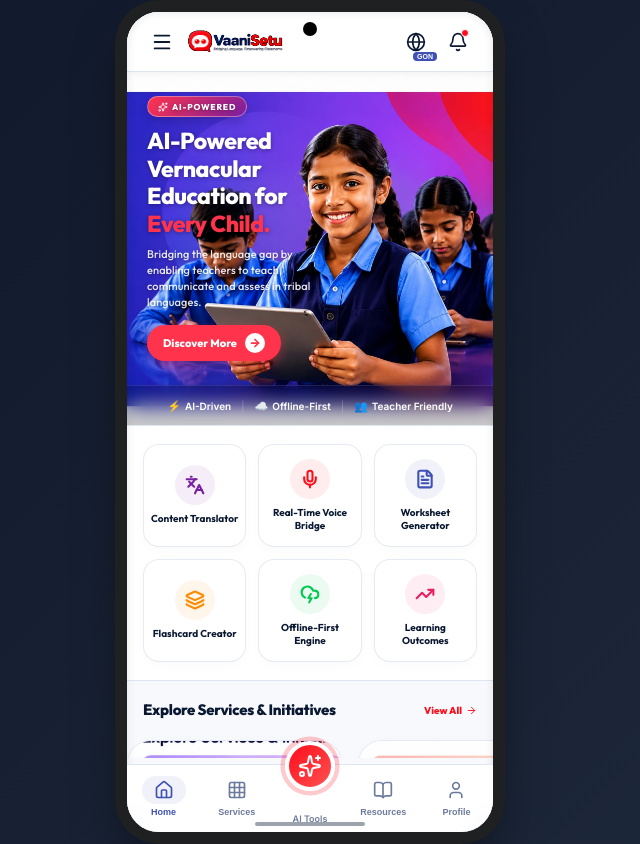
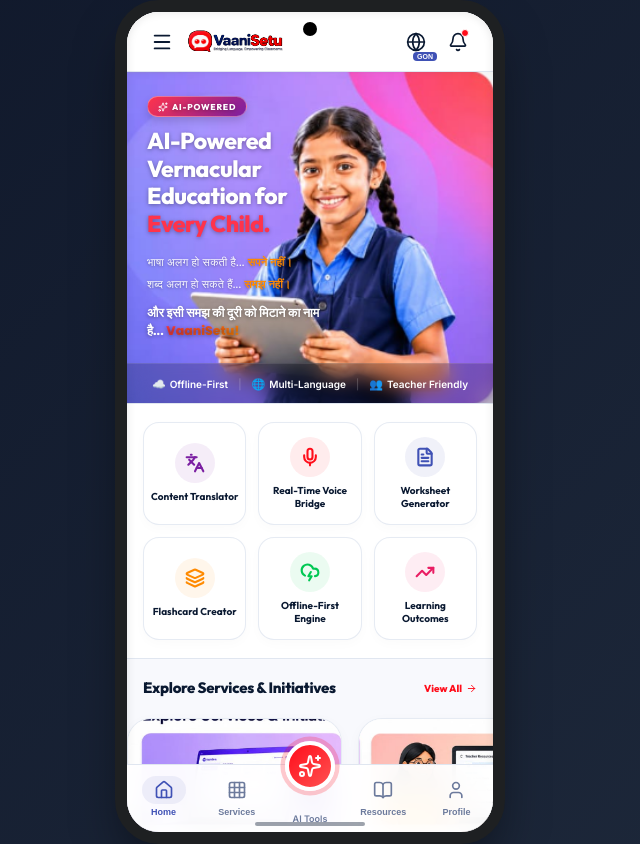
Before and after one commit to krishna90k9122-netizen/ANDROID-, a React (Vite) app: page / in a window 1280 px wide. Shown: the whole page, without its empty margins (330-970 px from the left). Built offline with nearby package versions, Linux system fonts and the light colour scheme.

Commit message:
feat(ui): refine Hero section with VaaniSetu branding and improve viewport/scrolling safe area styles

```diff
--- a/src/App.jsx
+++ b/src/App.jsx
@@ -103,7 +103,7 @@
           {/* 1. HOME TAB */}
           {currentTab === 'home' && (
             <div className="tab-page animate-fade-in-up">
-              <HeroSection onDiscoverMore={() => setCurrentTab('services')} />
+              <HeroSection />
               <ServiceCarousel onSelectService={handleServiceSelect} />
               <ExploreServices onSelectInitiative={handleInitiativeSelect} />
               <WhyVaaniSetu />
@@ -439,6 +439,8 @@
           flex: 1;
           overflow-y: auto;
           position: relative;
+          padding-bottom: 84px; /* Ensure content is not covered by bottom navigation */
+          -webkit-overflow-scrolling: touch; /* Smooth momentum scrolling on mobile */
         }
 
         .tab-page {
--- a/src/components/BottomNavigation.jsx
+++ b/src/components/BottomNavigation.jsx
@@ -51,7 +51,7 @@
           bottom: 0;
           left: 0;
           right: 0;
-          height: 68px;
+          height: calc(68px + env(safe-area-inset-bottom, 0px));
           background-color: rgba(255, 255, 255, 0.95);
           backdrop-filter: blur(12px);
           -webkit-backdrop-filter: blur(12px);
@@ -60,7 +60,7 @@
           grid-template-columns: repeat(5, 1fr);
           align-items: center;
           justify-items: center;
-          padding-bottom: 4px; /* Room for gesture bar */
+          padding-bottom: calc(4px + env(safe-area-inset-bottom, 0px)); /* Room for gesture bar and safe areas */
           z-index: 1000;
         }
 
--- a/src/components/HeroSection.jsx
+++ b/src/components/HeroSection.jsx
@@ -1,7 +1,7 @@
 import React from 'react';
-import { ArrowRight, Sparkles } from 'lucide-react';
+import { Sparkles } from 'lucide-react';
 
-export default function HeroSection({ onDiscoverMore }) {
+export default function HeroSection() {
   return (
     <section className="hero-section animate-fade-in-up">
       {/* Content Container (sitting in front of the background image) */}
@@ -14,29 +14,25 @@
         <h1 className="hero-title-main">
           AI-Powered Vernacular Education for <span className="text-highlight-red">Every Child.</span>
         </h1>
-
-        <p className="hero-desc-main">
-          Bridging the language gap by enabling teachers to teach, communicate and assess in tribal languages.
-        </p>
-
-        <button className="btn-hero-cta press-effect" onClick={onDiscoverMore}>
-          <span>Discover More</span>
-          <div className="cta-arrow-circle">
-            <ArrowRight size={12} color="#FF334B" strokeWidth={3.5} />
-          </div>
-        </button>
+        <div className="hindi-msg-container">
+          <p className="hindi-line">भाषा अलग हो सकती है... <span className="hindi-word-highlight">सपने नहीं।</span></p>
+          <p className="hindi-line">शब्द अलग हो सकते हैं... <span className="hindi-word-highlight">समझ नहीं।</span></p>
+          <p className="hindi-line-hero">
+            और इसी समझ की दूरी को मिटाने का नाम है... <span className="text-highlight-brand-vs">VaaniSetu!</span>
+          </p>
+        </div>
       </div>
 
       {/* Bottom Features Benefits Bar */}
       <div className="hero-benefits-bar">
         <div className="benefit-item">
-          <span className="benefit-icon">⚡</span>
-          <span>AI-Driven</span>
+          <span className="benefit-icon">☁️</span>
+          <span>Offline-First</span>
         </div>
         <div className="benefit-divider">|</div>
         <div className="benefit-item">
-          <span className="benefit-icon">☁️</span>
-          <span>Offline-First</span>
+          <span className="benefit-icon">🌐</span>
+          <span>Multi-Language</span>
         </div>
         <div className="benefit-divider">|</div>
         <div className="benefit-item">
@@ -50,8 +46,9 @@
           position: relative;
           background-image: url('/assets/hero_bg.png');
           background-size: cover;
-          background-position: 72% center; /* Centers the schoolgirl holding the tablet beautifully */
+          background-position: right center; /* Focus on the schoolgirl on the right */
           background-repeat: no-repeat;
+          background-color: #6a1b9a; /* Deep purple fallback matching the background to prevent any white edge leaks */
           padding: 24px 20px 64px 20px; /* Large bottom padding to accommodate benefits bar */
           overflow: hidden;
           display: flex;
@@ -101,49 +98,61 @@
           font-weight: 900;
         }
 
-        .hero-desc-main {
-          font-family: 'Outfit', sans-serif;
-          font-size: 11px;
-          color: rgba(255, 255, 255, 0.9);
-          line-height: 1.45;
-          font-weight: 500;
-          letter-spacing: 0.1px;
+        @keyframes slideUp {
+          from {
+            opacity: 0;
+            transform: translateY(12px);
+          }
+          to {
+            opacity: 1;
+            transform: translateY(0);
+          }
         }
 
-        .btn-hero-cta {
+        .hindi-msg-container {
           display: flex;
-          align-items: center;
-          gap: 8px;
-          background: #FF334B; /* Matching vibrant red button from mockup */
-          color: var(--color-white);
-          border: none;
-          padding: 8px 16px;
-          border-radius: 50px;
-          font-family: 'Outfit', sans-serif;
-          font-weight: 800;
-          font-size: 11px;
-          cursor: pointer;
-          align-self: flex-start;
-          box-shadow: 0 4px 12px rgba(255, 51, 75, 0.35);
-          transition: all var(--transition-fast);
-          margin-top: 4px;
+          flex-direction: column;
+          gap: 6px;
+          margin-top: 8px;
+          animation: slideUp 0.8s cubic-bezier(0.16, 1, 0.3, 1) forwards;
+          font-family: 'Poppins', 'Outfit', sans-serif;
         }
 
-        .btn-hero-cta:hover {
-          background-color: #E6223A;
-          transform: translateY(-1px);
-          box-shadow: 0 6px 16px rgba(255, 51, 75, 0.45);
+        .hindi-line {
+          font-family: 'Poppins', sans-serif;
+          font-size: 11px;
+          color: rgba(255, 255, 255, 0.95);
+          line-height: 1.4;
+          font-weight: 500;
+          letter-spacing: 0.2px;
+          margin: 0;
+          text-shadow: 0 1px 3px rgba(0, 0, 0, 0.35);
         }
 
-        .cta-arrow-circle {
-          width: 20px;
-          height: 20px;
-          background-color: var(--color-white);
-          border-radius: 50%;
-          display: flex;
-          align-items: center;
-          justify-content: center;
+        .hindi-word-highlight {
+          color: #FF8A00; /* Beautiful brand orange accent highlight */
+          font-weight: 600;
         }
+
+        .hindi-line-hero {
+          font-family: 'Poppins', sans-serif;
+          font-size: 12.5px;
+          color: var(--color-white);
+          line-height: 1.4;
+          font-weight: 700;
+          margin-top: 6px;
+          margin-bottom: 0;
+          text-shadow: 0 1px 4px rgba(0, 0, 0, 0.4);
+        }
+
+        .text-highlight-brand-vs {
+          background: linear-gradient(135deg, #FF334B 0%, #FF8A00 100%);
+          -webkit-background-clip: text;
+          -webkit-text-fill-color: transparent;
+          font-weight: 800;
+          display: inline-block;
+        }
+
 
         /* Bottom Benefits Bar */
         .hero-benefits-bar {
--- a/src/index.css
+++ b/src/index.css
@@ -1,4 +1,4 @@
-@import url('https://fonts.googleapis.com/css2?family=Inter:wght@300;400;500;600;700&family=Outfit:wght@400;500;600;700;800&display=swap');
+@import url('https://fonts.googleapis.com/css2?family=Inter:wght@300;400;500;600;700&family=Outfit:wght@400;500;600;700;800&family=Poppins:wght@400;500;600;700;800&display=swap');
 
 :root {
   /* Brand Colors */
@@ -114,18 +114,16 @@
   flex: 1;
   display: flex;
   flex-direction: column;
-  overflow-y: auto;
-  overflow-x: hidden;
+  overflow: hidden; /* Main viewport wrapper is not scrollable */
   background-color: var(--color-bg-light);
   position: relative;
-  padding-bottom: 74px; /* Space for sticky bottom navigation */
 }
 
-/* Hide scrollbars but preserve scrolling */
-.app-screen-viewport::-webkit-scrollbar {
+/* Hide scrollbars */
+.tab-scroll-container::-webkit-scrollbar {
   display: none;
 }
-.app-screen-viewport {
+.tab-scroll-container {
   -ms-overflow-style: none;
   scrollbar-width: none;
 }
@@ -135,7 +133,9 @@
   body {
     background-color: var(--color-bg-light);
     display: block;
-    overflow: auto;
+    overflow: hidden; /* Lock body scrolling to prevent mobile layout jitter */
+    height: 100vh;
+    width: 100vw;
   }
   .app-simulator-wrapper {
     width: 100vw;
@@ -148,7 +148,7 @@
     display: none;
   }
   .app-screen-viewport {
-    height: 100vh;
+    height: 100%;
   }
 }
 
```
Also changed, not shown: public/assets/hero_bg.png.
